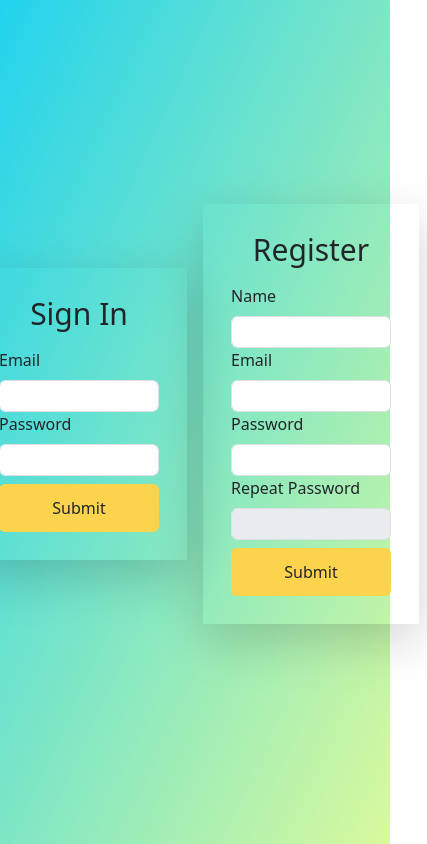
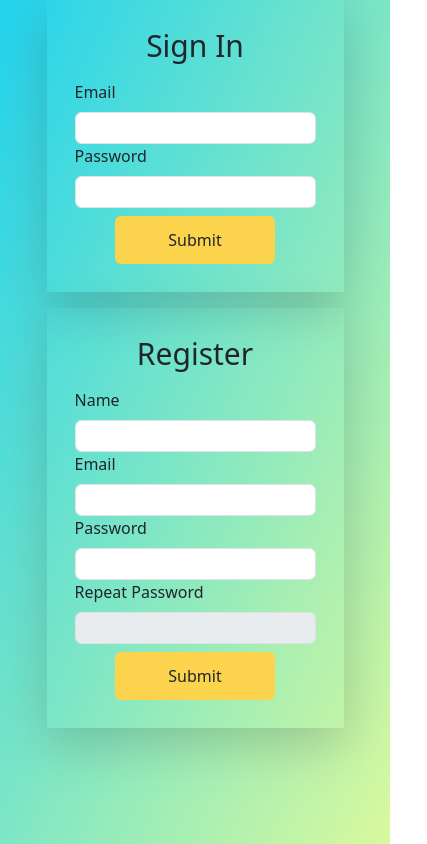
Before and after one commit to czeslaw187/stocktake, a Next.js app: page / in a window 390 px wide. Shown: the whole page, 427 px wide, since content can reach past the window. Built offline with nearby package versions, Linux system fonts and the light colour scheme.

Commit message:
improved responsive sign in page

```diff
--- a/app/page.js
+++ b/app/page.js
@@ -76,7 +76,7 @@
     }
     console.log(user, 'store')
     return(
-        <div className="flex justify-center items-center w-screen h-screen">
+        <div className="flex flex-row flex-wrap justify-center items-center w-screen h-full md:h-screen">
             <Form>
                 <FormGroup className="flex flex-col rounder-md shadow-lg shadow-slate-500 p-7 mx-2">
                     <Label className="text-center text-3xl mb-2">Sign In</Label>
```
